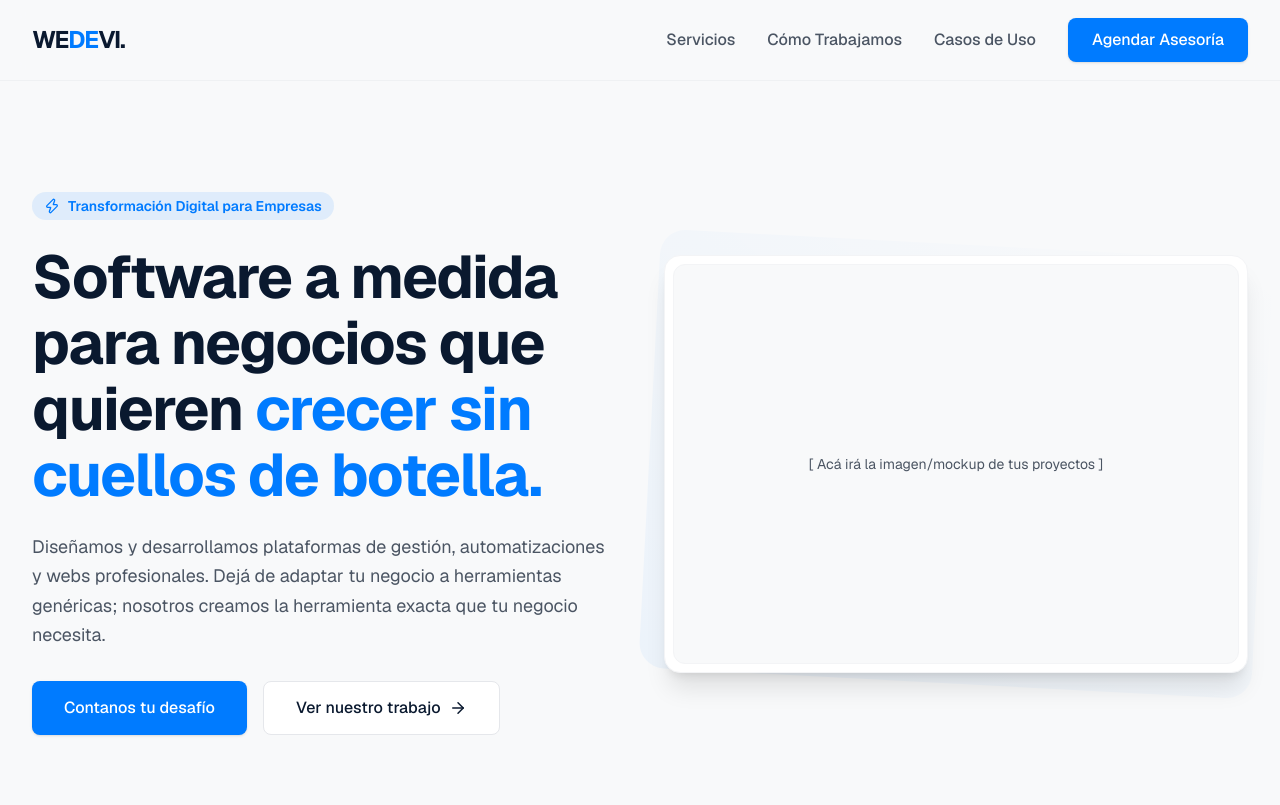
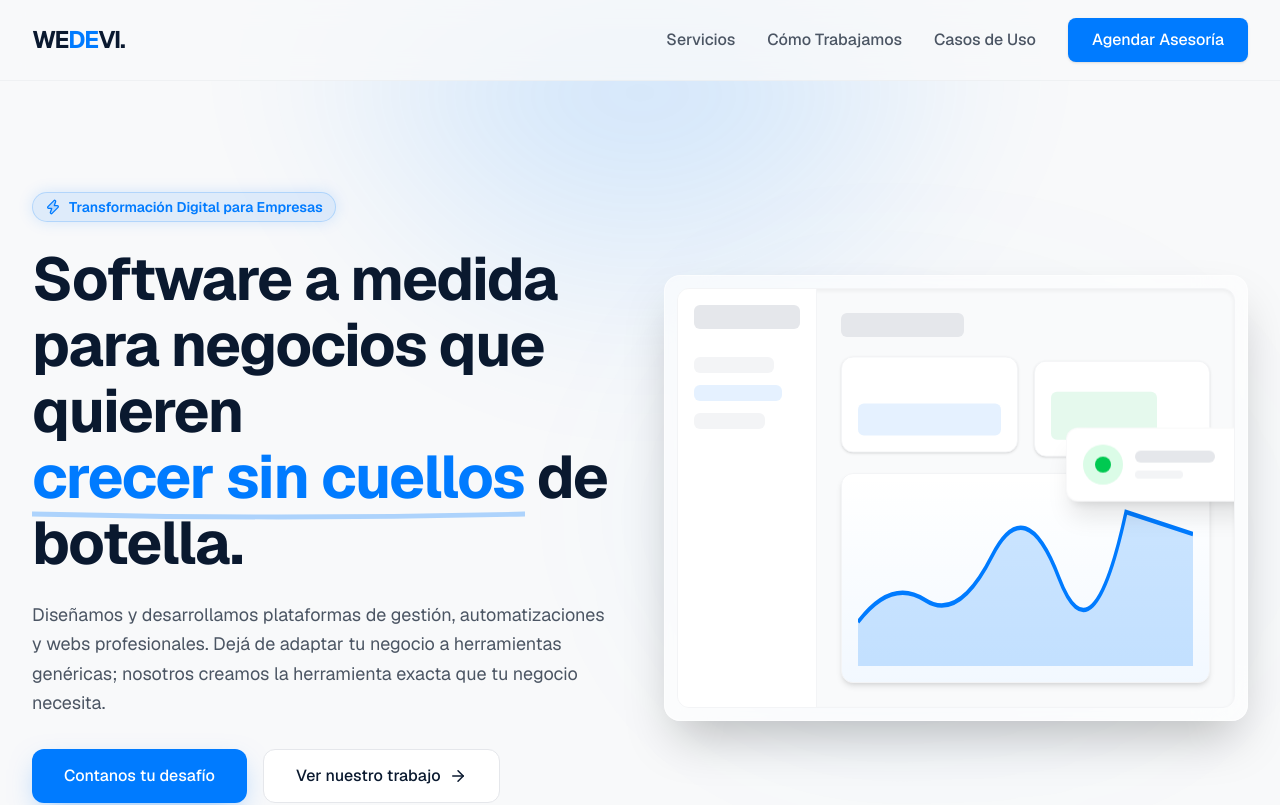
Before and after one commit to tomireyes28/wedevi, a Next.js app: page / in a window 1280 px wide. Shown: the top 805 px of the page. Built offline with nearby package versions, Linux system fonts and the light colour scheme.

Commit message:
feat: animate hero section with framer motion and abstract ui dashboard

```diff
--- a/package.json
+++ b/package.json
@@ -9,6 +9,7 @@
     "lint": "eslint"
   },
   "dependencies": {
+    "framer-motion": "^12.38.0",
     "lucide-react": "^1.11.0",
     "next": "16.2.4",
     "react": "19.2.4",
--- a/src/app/page.tsx
+++ b/src/app/page.tsx
@@ -4,6 +4,7 @@ import Problem from "@/components/sections/Problem";
 import Services from "@/components/sections/Services";
 import Process from "@/components/sections/Process";
 import Cases from "@/components/sections/Cases";
+import Footer from "@/components/layout/Footer";
 
 export default function Home() {
   return (
@@ -14,6 +15,7 @@ export default function Home() {
       <Services />
       <Process />
       <Cases />
+      <Footer />
     </main>
   );
 }
--- a/src/components/sections/Hero.tsx
+++ b/src/components/sections/Hero.tsx
@@ -1,52 +1,144 @@
+"use client"; // Requerido para usar Framer Motion en Next.js App Router
+
 import { ArrowRight, Zap } from 'lucide-react';
+import { motion } from 'framer-motion';
 
 export default function Hero() {
   return (
-    <section className="relative pt-32 pb-20 lg:pt-48 lg:pb-32 overflow-hidden">
-      <div className="max-w-7xl mx-auto px-4 sm:px-6 lg:px-8 relative">
+    <section className="relative pt-32 pb-20 lg:pt-48 lg:pb-32 overflow-hidden bg-brand-soft">
+      {/* Efectos de luz de fondo (Glows) */}
+      <div className="absolute top-0 left-1/2 -translate-x-1/2 w-[800px] h-[400px] opacity-20 bg-[radial-gradient(ellipse_at_top,_var(--color-brand-blue),_transparent_70%)] pointer-events-none blur-3xl"></div>
+
+      <div className="max-w-7xl mx-auto px-4 sm:px-6 lg:px-8 relative z-10">
         <div className="grid lg:grid-cols-2 gap-12 items-center">
 
-          {/* Columna de Texto */}
-          <div className="max-w-2xl">
-            <div className="inline-flex items-center gap-2 px-3 py-1 rounded-full bg-brand-blue/10 text-brand-blue text-sm font-semibold mb-6">
-              <Zap size={16} />
+          {/* Columna de Texto Animada */}
+          <motion.div
+            initial={{ opacity: 0, y: 20 }}
+            animate={{ opacity: 1, y: 0 }}
+            transition={{ duration: 0.7, ease: "easeOut" }}
+            className="max-w-2xl"
+          >
+            <motion.div
+              initial={{ opacity: 0, scale: 0.9 }}
+              animate={{ opacity: 1, scale: 1 }}
+              transition={{ delay: 0.2, duration: 0.5 }}
+              className="inline-flex items-center gap-2 px-3 py-1 rounded-full bg-brand-blue/10 text-brand-blue text-sm font-semibold mb-6 border border-brand-blue/20 shadow-[0_0_15px_rgba(0,123,255,0.15)]"
+            >
+              <Zap size={16} className="fill-brand-blue/20" />
               Transformación Digital para Empresas
-            </div>
+            </motion.div>
 
             <h1 className="text-5xl lg:text-6xl font-bold text-brand-navy leading-[1.1] mb-6 tracking-tight">
-              Software a medida para negocios que quieren <span className="text-brand-blue">crecer sin cuellos de botella.</span>
+              Software a medida para negocios que quieren <span className="text-brand-blue relative whitespace-nowrap">
+                crecer sin cuellos
+                {/* Subrayado animado */}
+                <motion.svg className="absolute w-full h-3 -bottom-1 left-0 text-brand-blue/30" viewBox="0 0 100 10" preserveAspectRatio="none">
+                  <motion.path d="M0 5 Q 50 10 100 5" fill="none" stroke="currentColor" strokeWidth="4" strokeLinecap="round"
+                    initial={{ pathLength: 0 }} animate={{ pathLength: 1 }} transition={{ delay: 0.8, duration: 0.8 }}
+                  />
+                </motion.svg>
+              </span> de botella.
             </h1>
 
             <p className="text-lg text-brand-gray mb-8 leading-relaxed max-w-xl">
               Diseñamos y desarrollamos plataformas de gestión, automatizaciones y webs profesionales. Dejá de adaptar tu negocio a herramientas genéricas; nosotros creamos la herramienta exacta que tu negocio necesita.
             </p>
 
-            <div className="flex flex-col sm:flex-row gap-4">
+            <motion.div
+              initial={{ opacity: 0, y: 10 }}
+              animate={{ opacity: 1, y: 0 }}
+              transition={{ delay: 0.4, duration: 0.5 }}
+              className="flex flex-col sm:flex-row gap-4"
+            >
               <a
                 href="#contacto"
-                className="inline-flex justify-center items-center gap-2 bg-brand-blue text-white px-8 py-3.5 rounded-lg font-medium hover:bg-blue-600 transition-all shadow-sm hover:shadow-md"
+                className="group inline-flex justify-center items-center gap-2 bg-brand-blue text-white px-8 py-3.5 rounded-xl font-medium hover:bg-blue-600 transition-all shadow-[0_10px_30px_-10px_rgba(0,123,255,0.5)] hover:shadow-[0_10px_40px_-10px_rgba(0,123,255,0.7)] hover:-translate-y-1"
               >
                 Contanos tu desafío
               </a>
               <a
                 href="#casos"
-                className="inline-flex justify-center items-center gap-2 bg-white text-brand-navy border border-gray-200 px-8 py-3.5 rounded-lg font-medium hover:bg-gray-50 transition-all"
+                className="group inline-flex justify-center items-center gap-2 bg-white text-brand-navy border border-gray-200 px-8 py-3.5 rounded-xl font-medium hover:bg-gray-50 transition-all hover:-translate-y-1"
               >
                 Ver nuestro trabajo
-                <ArrowRight size={18} />
+                <ArrowRight size={18} className="group-hover:translate-x-1 transition-transform" />
               </a>
-            </div>
-          </div>
+            </motion.div>
+          </motion.div>
 
-          {/* Columna Visual (Placeholder para el mockup) */}
-          <div className="relative hidden lg:block">
-            <div className="absolute inset-0 bg-linear-to-tr from-brand-blue/5 to-transparent rounded-3xl transform rotate-3 scale-105 -z-10"></div>
-            <div className="bg-white p-2 rounded-2xl shadow-xl border border-gray-100">
-              <div className="bg-brand-soft rounded-xl h-100 w-full flex items-center justify-center border border-gray-100 text-brand-gray text-sm">
-                [ Acá irá la imagen/mockup de tus proyectos ]
+          {/* Columna Visual (Mockup Abstracto Animado) */}
+          <motion.div
+            initial={{ opacity: 0, x: 40 }}
+            animate={{ opacity: 1, x: 0 }}
+            transition={{ duration: 0.8, delay: 0.3, ease: "easeOut" }}
+            className="relative hidden lg:block"
+          >
+            {/* Círculo decorativo de fondo */}
+            <div className="absolute top-1/2 left-1/2 -translate-x-1/2 -translate-y-1/2 w-[110%] h-[110%] bg-gradient-to-tr from-brand-blue/5 to-transparent rounded-full blur-3xl -z-10"></div>
+
+            {/* Contenedor principal del Mockup */}
+            <div className="bg-white/60 backdrop-blur-xl p-3 rounded-2xl shadow-2xl border border-white/50 relative">
+              <div className="bg-gray-50 rounded-xl h-[420px] w-full overflow-hidden relative border border-gray-100 flex shadow-inner">
+
+                {/* Sidebar abstracto */}
+                <div className="w-1/4 h-full bg-white border-r border-gray-100 p-4 flex flex-col gap-3">
+                  <div className="w-full h-6 bg-gray-200 rounded-md mb-4"></div>
+                  <div className="w-3/4 h-4 bg-gray-100 rounded-md"></div>
+                  <div className="w-5/6 h-4 bg-brand-blue/10 rounded-md"></div>
+                  <div className="w-2/3 h-4 bg-gray-100 rounded-md"></div>
+                </div>
+
+                {/* Dashboard abstracto */}
+                <div className="flex-1 p-6 flex flex-col gap-4">
+                  <div className="w-1/3 h-6 bg-gray-200 rounded-md mb-2"></div>
+                  <div className="flex gap-4">
+                    <motion.div
+                      animate={{ y: [0, -5, 0] }} transition={{ repeat: Infinity, duration: 4, ease: "easeInOut" }}
+                      className="flex-1 h-24 bg-white rounded-xl shadow-sm border border-gray-100 p-4 flex flex-col justify-end"
+                    >
+                      <div className="w-full h-8 bg-brand-blue/10 rounded-md"></div>
+                    </motion.div>
+                    <motion.div
+                      animate={{ y: [0, -5, 0] }} transition={{ repeat: Infinity, duration: 5, ease: "easeInOut", delay: 1 }}
+                      className="flex-1 h-24 bg-white rounded-xl shadow-sm border border-gray-100 p-4 flex flex-col justify-end"
+                    >
+                       <div className="w-3/4 h-12 bg-green-500/10 rounded-md"></div>
+                    </motion.div>
+                  </div>
+
+                  {/* Gráfico principal flotante */}
+                  <motion.div
+                    initial={{ y: 20, opacity: 0 }}
+                    animate={{ y: 0, opacity: 1 }}
+                    transition={{ delay: 0.8, duration: 0.6 }}
+                    className="flex-1 bg-white rounded-xl shadow-md border border-gray-100 p-4 relative overflow-hidden"
+                  >
+                    <div className="absolute inset-0 bg-gradient-to-t from-brand-blue/5 to-transparent"></div>
+                    <svg className="w-full h-full text-brand-blue/20" viewBox="0 0 100 40" preserveAspectRatio="none">
+                      <path d="M0 40 L0 30 Q 10 20 20 25 T 40 15 T 60 20 T 80 5 L100 10 L100 40 Z" fill="currentColor" />
+                      <path d="M0 30 Q 10 20 20 25 T 40 15 T 60 20 T 80 5 L100 10" fill="none" stroke="var(--color-brand-blue)" strokeWidth="1" />
+                    </svg>
+                  </motion.div>
+                </div>
+
+                {/* Tarjeta flotante despegada (Efecto WOW) */}
+                <motion.div
+                  animate={{ y: [0, -10, 0] }} transition={{ repeat: Infinity, duration: 6, ease: "easeInOut" }}
+                  className="absolute -right-6 top-1/3 bg-white p-4 rounded-xl shadow-xl border border-gray-100/50 backdrop-blur-md w-48 flex items-center gap-3"
+                >
+                  <div className="w-10 h-10 rounded-full bg-green-100 flex items-center justify-center">
+                    <div className="w-4 h-4 bg-green-500 rounded-full"></div>
+                  </div>
+                  <div>
+                    <div className="w-20 h-3 bg-gray-200 rounded-full mb-2"></div>
+                    <div className="w-12 h-2 bg-gray-100 rounded-full"></div>
+                  </div>
+                </motion.div>
+
               </div>
             </div>
-          </div>
+          </motion.div>
 
         </div>
       </div>
```
Also changed, not shown: 1 other file (tests, documents, lock files or other folders).
